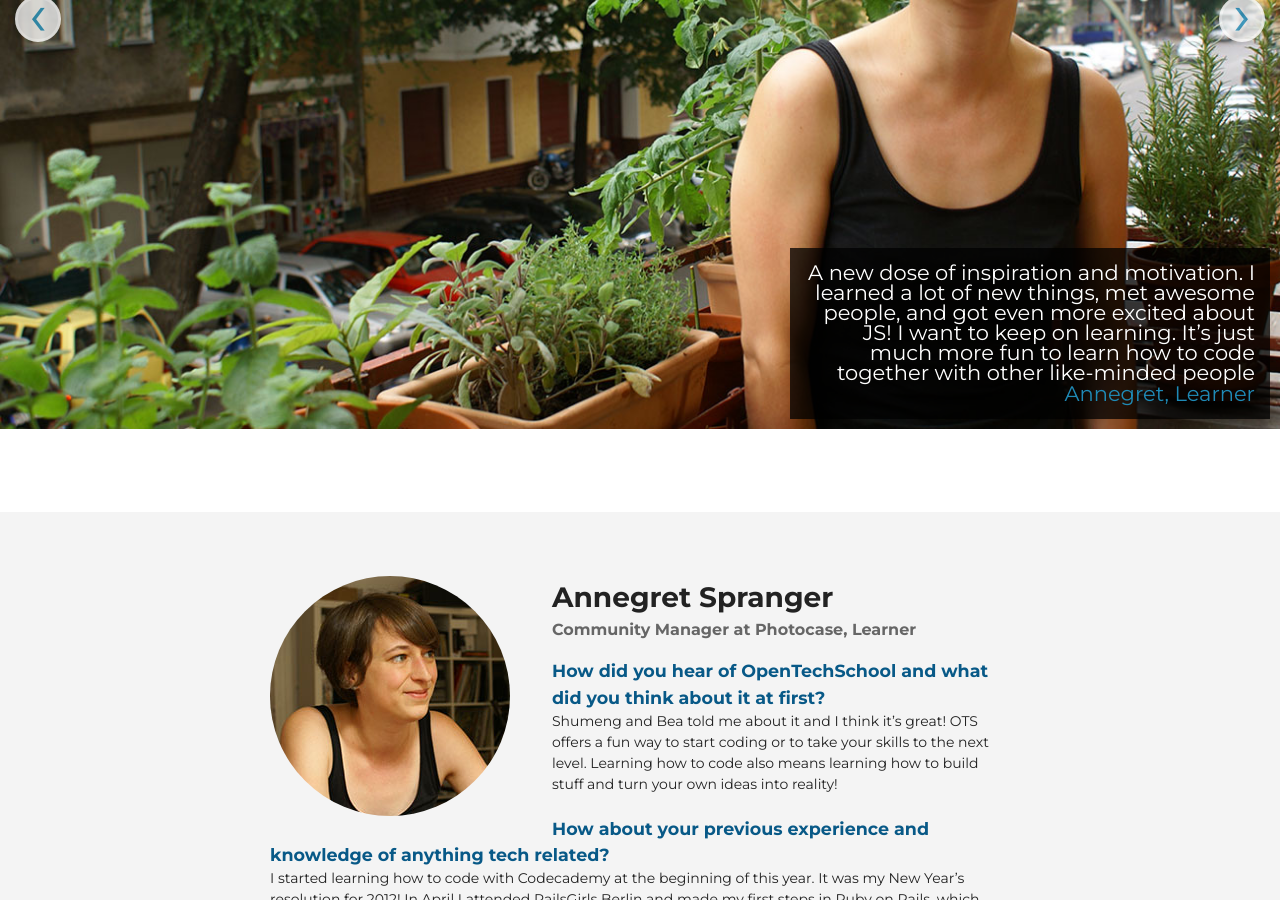
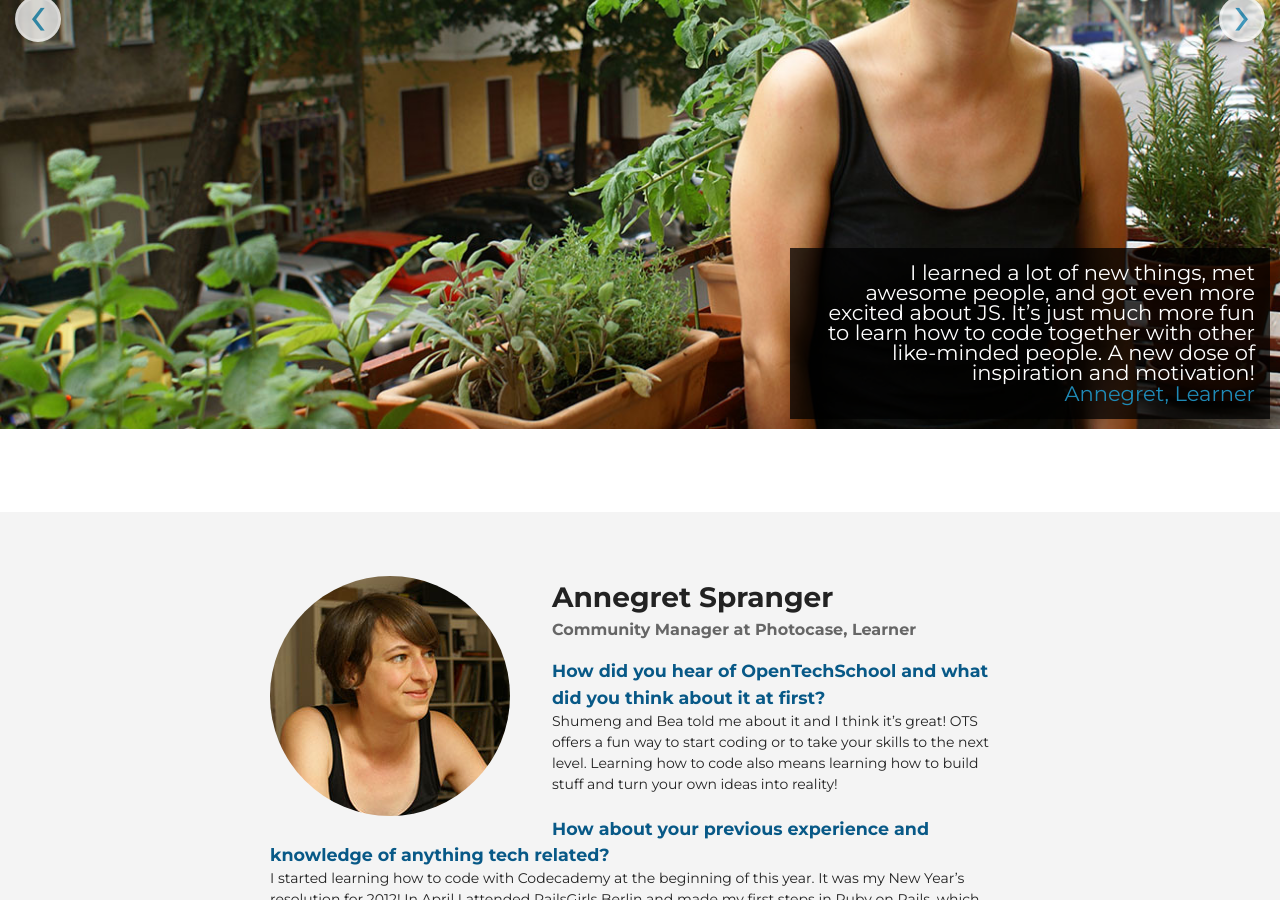
Before and after one commit to OpenTechSchool/www.opentechschool.org, a Jekyll site: the page built from testimonials.html, in a window 1280 px wide and 900 px high, scrolled down 517 px. Built offline with Jekyll 4.4.1, drawn with Linux system fonts in a browser that asks for light colours; nearby versions of some CDN libraries; some of the changed text lies outside the part shown.

Commit message:
Wording/typos on testimonials

```diff
--- a/_layouts/testimonials.html
+++ b/_layouts/testimonials.html
@@ -13,21 +13,21 @@
         <div class="active item">
           <img src="/images/testimonials/slide_anne.jpg" alt="anna">
           <div class="carousel-caption testimonial-caption">
-            <p class="quote">A new dose of inspiration and motivation. I learned a lot of new things, met awesome people, and got even more excited about JS! I want to keep on learning. It’s just much more fun to learn how to code together with other like-minded people</p>
+            <p class="quote">I learned a lot of new things, met awesome people, and got even more excited about JS. It’s just much more fun to learn how to code together with other like-minded people. A new dose of inspiration and motivation!</p>
             <a class="author" href="#annegret-spranger">Annegret, Learner</a>
           </div>
         </div>
         <div class="item">
           <img src="/images/testimonials/slide_duana.jpg" alt="duana">
           <div class="carousel-caption testimonial-caption">
-            <p class="quote">Just seeing how people view programming with fresh eyes is fun. Programming is magical, we shouldn’t forget that.</p>
+            <p class="quote">Just seeing how people view programming with fresh eyes is fun. Programming is magical!</p>
             <a class="author" href="#duana-stanley">Duana, Coach</a>
           </div>
         </div>
         <div class="item">
           <img src="/images/testimonials/slide_frank.jpg" alt="frank">
           <div class="carousel-caption testimonial-caption">
-            <p class="quote">I was really excited to hear something like this was being organized. It’s always been hard for me to know how to make first steps into this world as a relative beginner without getting a degree in Computer Science or Design.</p>
+            <p class="quote">It’s always been hard for me to know how to make first steps into this world as a relative beginner without getting a degree in Computer Science or Design. I was really excited to hear something like this was being organized.</p>
             <a class="author" href="#frank-cifarelli">Frank, Attendee</a>
           </div>
         </div>
--- a/testimonials.html
+++ b/testimonials.html
@@ -47,7 +47,7 @@
 
   <p class="answer">Education should be free and learning is lifelong. It’s a way for me to give back to the community.</p>
 
-  <h3 class="question">Could you please tell us something about coding you still don’t know and want to learn more about?</h3>
+  <h3 class="question">Could you tell us something about coding you still don’t know and want to learn more about?</h3>
 
   <p class="answer">Too much I could answer here! But one deep thing I’d like to know is how programming languages are implemented and executed by a computer.</p>
 
```
